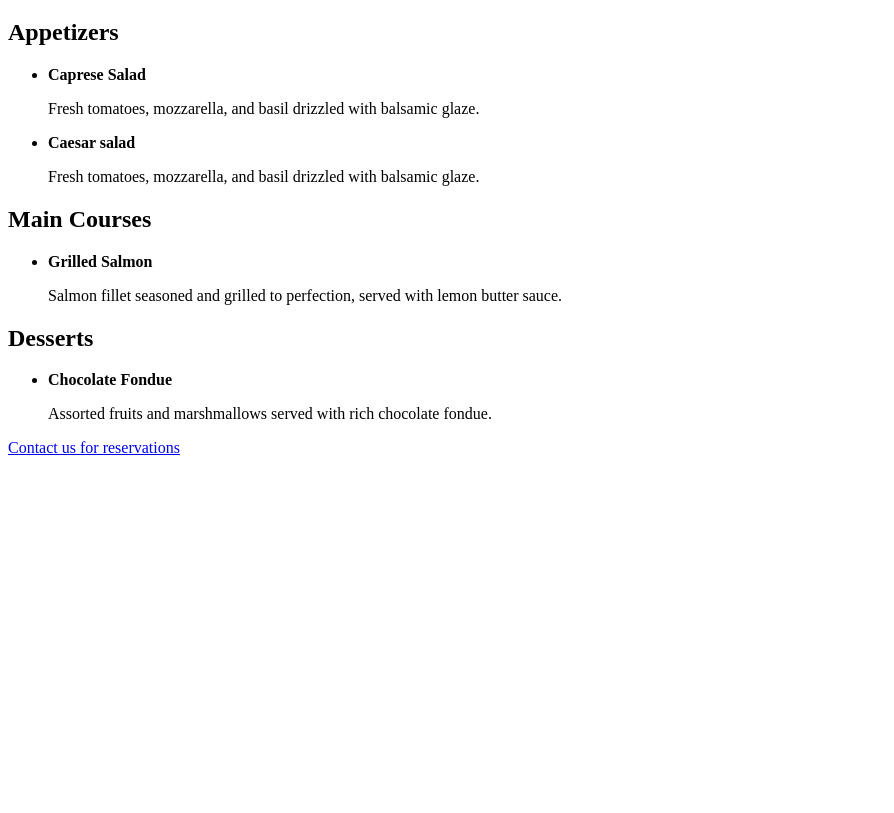
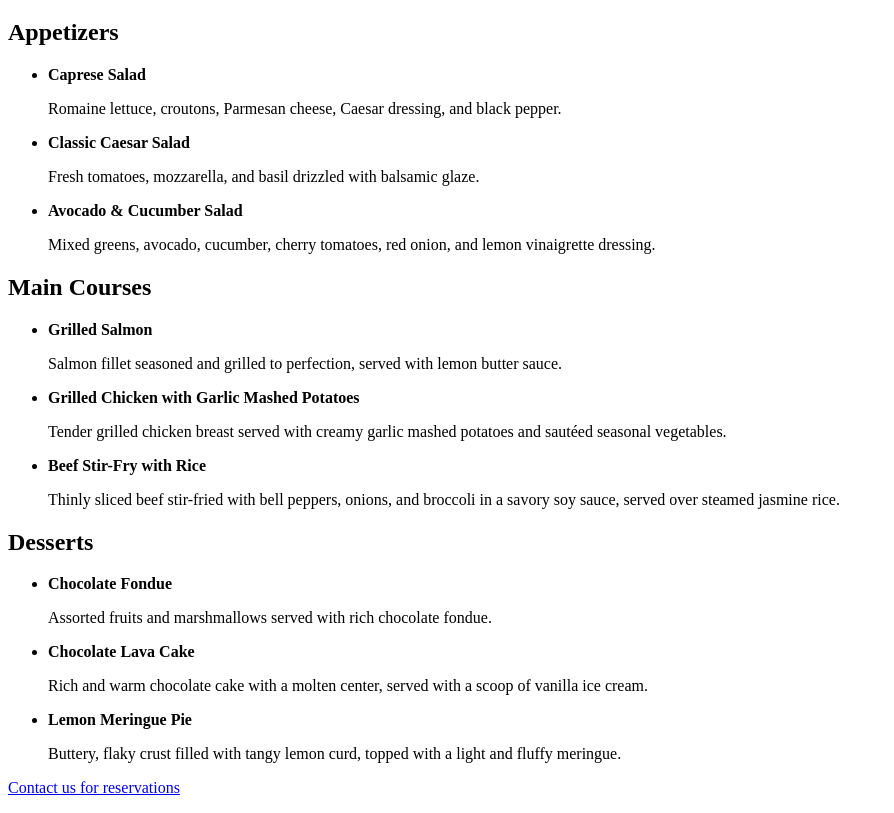
Before and after one commit to chbenamrane/html_project_02_checkpoint, a plain HTML site: page index.html in a window 1280 px wide. Shown: the part 61-874 px from the top of the page, without its empty margins (0-894 px from the left). Before the commit the page ends 800 px from the top, so only its background shows below. Drawn offline with Linux system fonts and the light colour scheme.

Commit message:
adding all needed elements

```diff
--- a/index.html
+++ b/index.html
@@ -19,15 +19,25 @@
         <strong>Caprese Salad</strong>
 
         <p>
+          Romaine lettuce, croutons, Parmesan cheese, Caesar dressing, and black
+          pepper.
+        </p>
+      </li>
+
+      <li>
+        <strong>Classic Caesar Salad</strong>
+
+        <p>
           Fresh tomatoes, mozzarella, and basil drizzled with balsamic glaze.
         </p>
       </li>
 
       <li>
-        <strong>Caesar salad</strong>
+        <strong>Avocado & Cucumber Salad</strong>
 
         <p>
-          Fresh tomatoes, mozzarella, and basil drizzled with balsamic glaze.
+          Mixed greens, avocado, cucumber, cherry tomatoes, red onion, and lemon
+          vinaigrette dressing.
         </p>
       </li>
     </ul>
@@ -44,7 +54,23 @@
         </p>
       </li>
 
-      <!-- Add two more main course items with descriptions -->
+      <li>
+        <strong>Grilled Chicken with Garlic Mashed Potatoes</strong>
+
+        <p>
+          Tender grilled chicken breast served with creamy garlic mashed
+          potatoes and sautéed seasonal vegetables.
+        </p>
+      </li>
+
+      <li>
+        <strong>Beef Stir-Fry with Rice</strong>
+
+        <p>
+          Thinly sliced beef stir-fried with bell peppers, onions, and broccoli
+          in a savory soy sauce, served over steamed jasmine rice.
+        </p>
+      </li>
     </ul>
 
     <h2>Desserts</h2>
@@ -58,7 +84,23 @@
         </p>
       </li>
 
-      <!-- Add two more dessert items with descriptions -->
+      <li>
+        <strong>Chocolate Lava Cake</strong>
+
+        <p>
+          Rich and warm chocolate cake with a molten center, served with a scoop
+          of vanilla ice cream.
+        </p>
+      </li>
+
+      <li>
+        <strong>Lemon Meringue Pie</strong>
+
+        <p>
+          Buttery, flaky crust filled with tangy lemon curd, topped with a light
+          and fluffy meringue.
+        </p>
+      </li>
     </ul>
 
     <p><a href="contact.html">Contact us for reservations</a></p>
```
